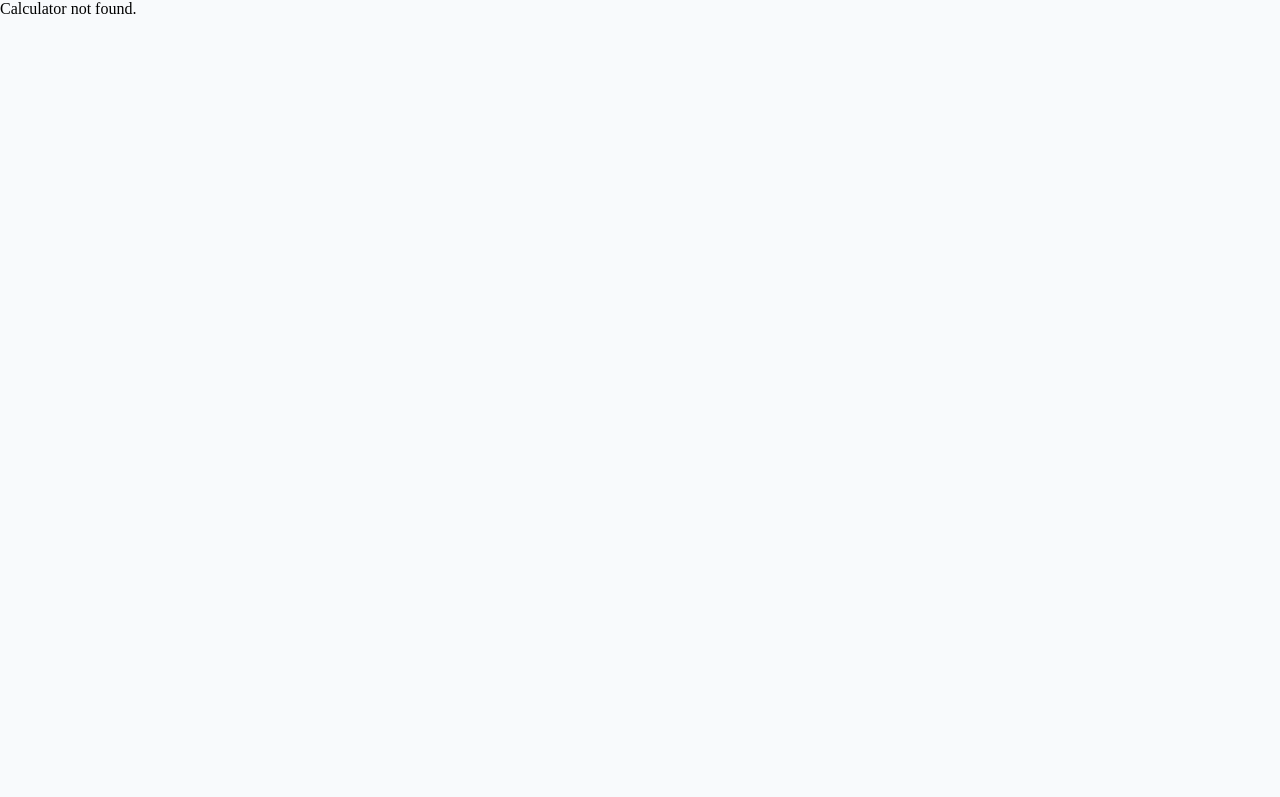
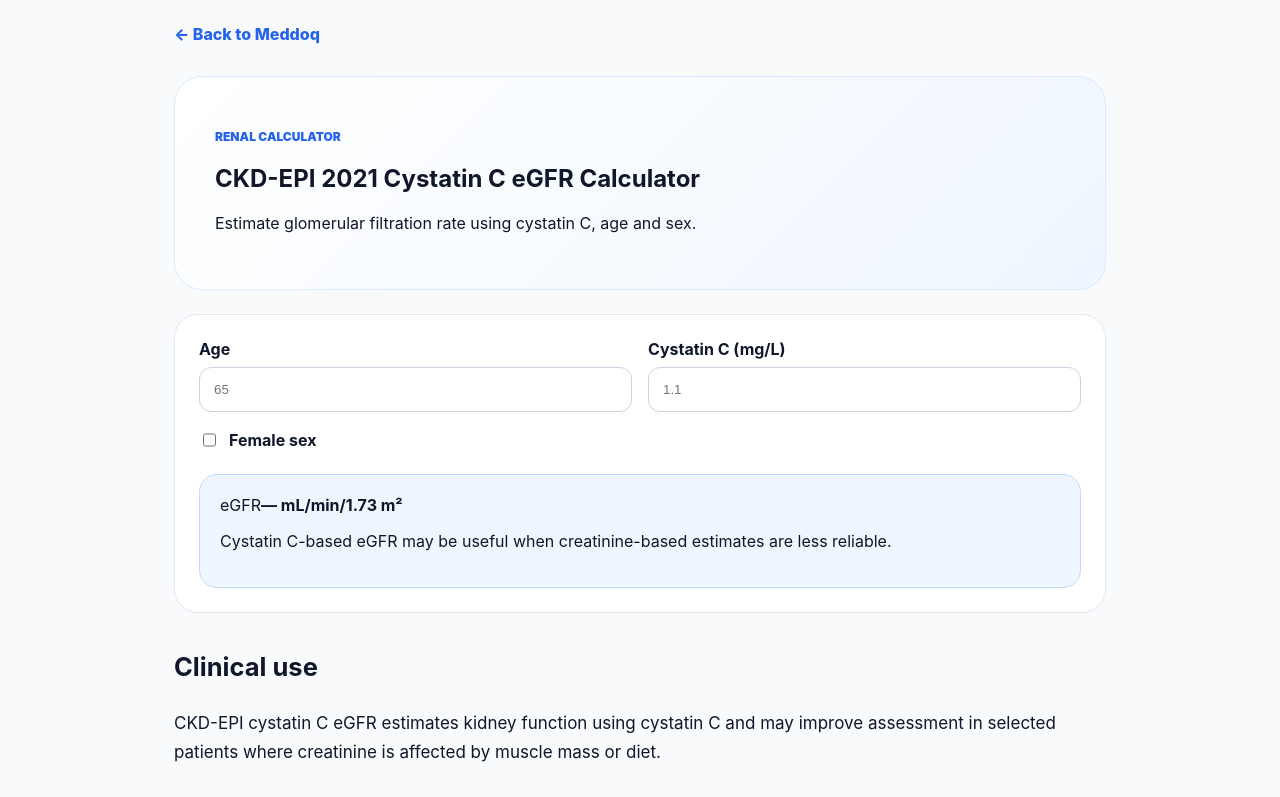
Before and after one commit to brsbyrm/meddoq, a Next.js app: page /calculators/ckd-epi-2021-cystatin-c in a window 1280 px wide. Before the commit this address had no page. Shown: the top 797 px of the page. Built offline with nearby package versions, Linux system fonts and the light colour scheme.

Commit message:
Add CKD-EPI cystatin C eGFR calculator

```diff
--- /dev/null
+++ b/app/calculators/ckd-epi-2021-cystatin-c/page.js
@@ -0,0 +1,100 @@
+"use client";
+
+import { useMemo, useState } from "react";
+
+export default function Page() {
+  const [age,setAge]=useState("");
+  const [cys,setCys]=useState("");
+  const [female,setFemale]=useState(false);
+
+  const egfr = useMemo(()=>{
+    const a=Number(age), c=Number(cys);
+    if(!a||!c) return null;
+
+    const k = 0.8;
+    const alpha = female ? -0.499 : -0.323;
+    let value =
+      133 *
+      Math.pow(Math.min(c/k,1), alpha) *
+      Math.pow(Math.max(c/k,1), -1.328) *
+      Math.pow(0.996, a);
+
+    if(female) value *= 0.932;
+
+    return value;
+  },[age,cys,female]);
+
+  const stage = egfr===null ? "" :
+    egfr>=90 ? "G1 — Normal or high" :
+    egfr>=60 ? "G2 — Mildly decreased" :
+    egfr>=45 ? "G3a — Mild to moderate decrease" :
+    egfr>=30 ? "G3b — Moderate to severe decrease" :
+    egfr>=15 ? "G4 — Severe decrease" :
+    "G5 — Kidney failure range";
+
+  return(
+    <main style={styles.main}>
+      <a href="/" style={styles.back}>← Back to Meddoq</a>
+
+      <section style={styles.hero}>
+        <p style={styles.kicker}>Renal Calculator</p>
+        <h1>CKD-EPI 2021 Cystatin C eGFR Calculator</h1>
+        <p>Estimate glomerular filtration rate using cystatin C, age and sex.</p>
+      </section>
+
+      <section style={styles.card}>
+        <div style={styles.grid}>
+          <label style={styles.label}>Age
+            <input style={styles.input} value={age} onChange={e=>setAge(e.target.value)} inputMode="decimal" placeholder="65"/>
+          </label>
+
+          <label style={styles.label}>Cystatin C (mg/L)
+            <input style={styles.input} value={cys} onChange={e=>setCys(e.target.value)} inputMode="decimal" placeholder="1.1"/>
+          </label>
+        </div>
+
+        <label style={styles.check}>
+          <input type="checkbox" checked={female} onChange={e=>setFemale(e.target.checked)}/>
+          Female sex
+        </label>
+
+        <div style={styles.result}>
+          <span>eGFR</span>
+          <strong>{egfr===null ? "—" : egfr.toFixed(1)} mL/min/1.73 m²</strong>
+          <p><b>{stage}</b></p>
+          <p>Cystatin C-based eGFR may be useful when creatinine-based estimates are less reliable.</p>
+        </div>
+      </section>
+
+      <section style={styles.content}>
+        <h2>Clinical use</h2>
+        <p>
+          CKD-EPI cystatin C eGFR estimates kidney function using cystatin C and may improve assessment
+          in selected patients where creatinine is affected by muscle mass or diet.
+        </p>
+
+        <h2>Limitations</h2>
+        <p>
+          Interpret with clinical context, albuminuria, trend over time, medications and current kidney disease guidelines.
+        </p>
+
+        <h2>References</h2>
+        <p>Inker LA et al. N Engl J Med. 2021.</p>
+      </section>
+    </main>
+  )
+}
+
+const styles={
+main:{maxWidth:980,margin:"0 auto",padding:24,fontFamily:"Inter,system-ui,sans-serif",color:"#0f172a"},
+back:{color:"#2563eb",fontWeight:800,textDecoration:"none"},
+hero:{marginTop:32,background:"linear-gradient(135deg,#fff,#eff6ff)",border:"1px solid #dbeafe",borderRadius:28,padding:40},
+kicker:{color:"#2563eb",fontWeight:900,fontSize:12,textTransform:"uppercase"},
+card:{marginTop:24,background:"#fff",border:"1px solid #e2e8f0",borderRadius:24,padding:24},
+grid:{display:"grid",gridTemplateColumns:"repeat(auto-fit,minmax(min(100%,220px),1fr))",gap:16},
+label:{display:"grid",gap:8,fontWeight:700},
+input:{padding:14,borderRadius:12,border:"1px solid #cbd5e1"},
+check:{display:"flex",gap:10,marginTop:18,fontWeight:700},
+result:{marginTop:24,background:"#eff6ff",padding:20,borderRadius:18,border:"1px solid #bfdbfe"},
+content:{marginTop:32,lineHeight:1.7,fontSize:17}
+}
```
Also changed, not shown: app/data/calculators.js (+9 -0 lines).
